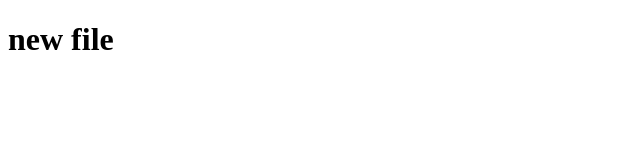
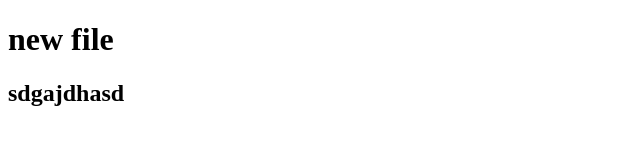
Before and after one commit to nguyenvanthao141192/duan5, a plain HTML site: page new.html in a window 1280 px wide. Shown: the whole page, without its empty margins (0-640 px from the left). Drawn offline with Linux system fonts and the light colour scheme.

Commit message:
sua lan 2

```diff
--- a/new.html
+++ b/new.html
@@ -7,5 +7,6 @@
   </head>
   <body>
     <h1>new file</h1>
+    <h2>sdgajdhasd</h2>
   </body>
 </html>
```
